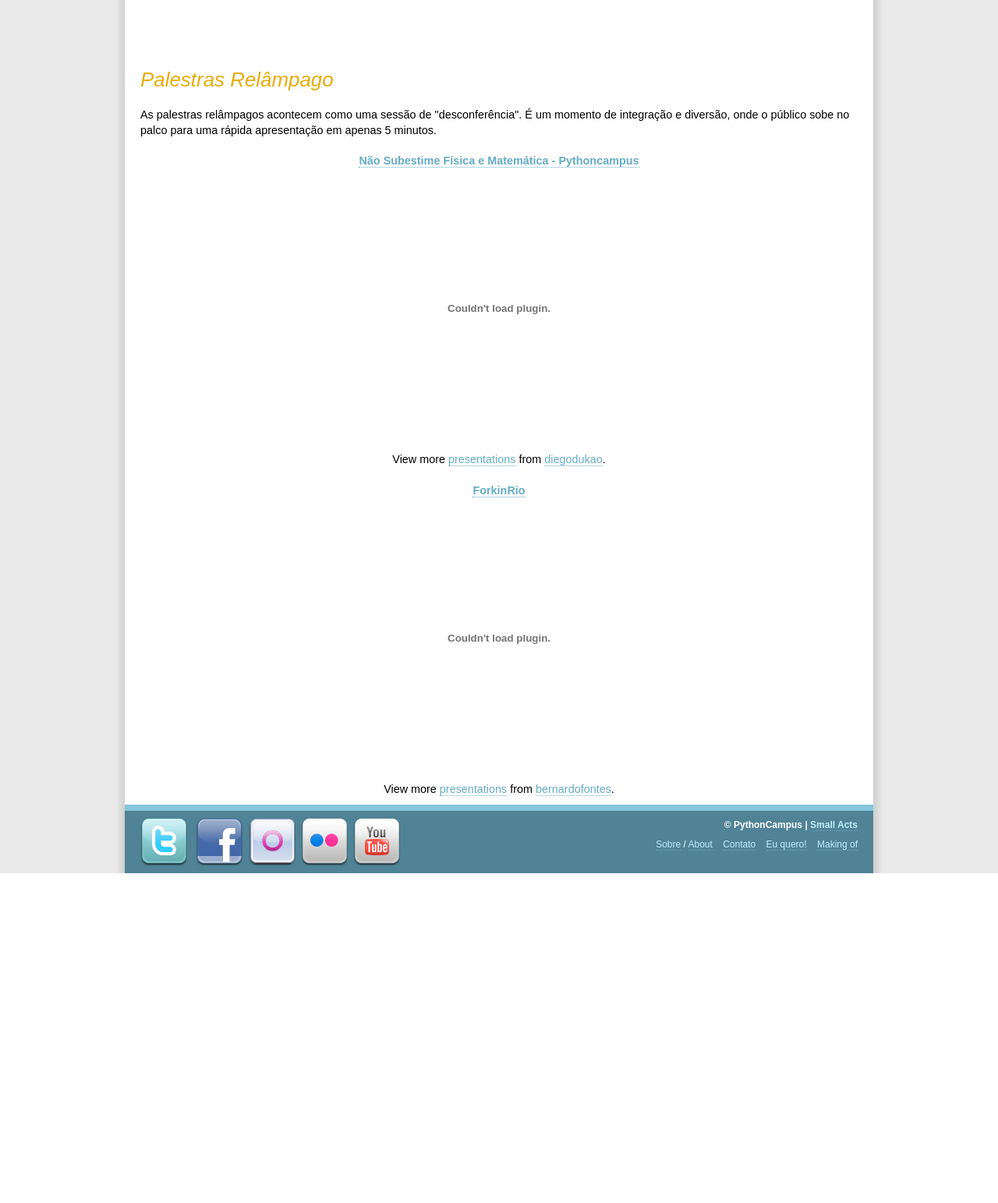
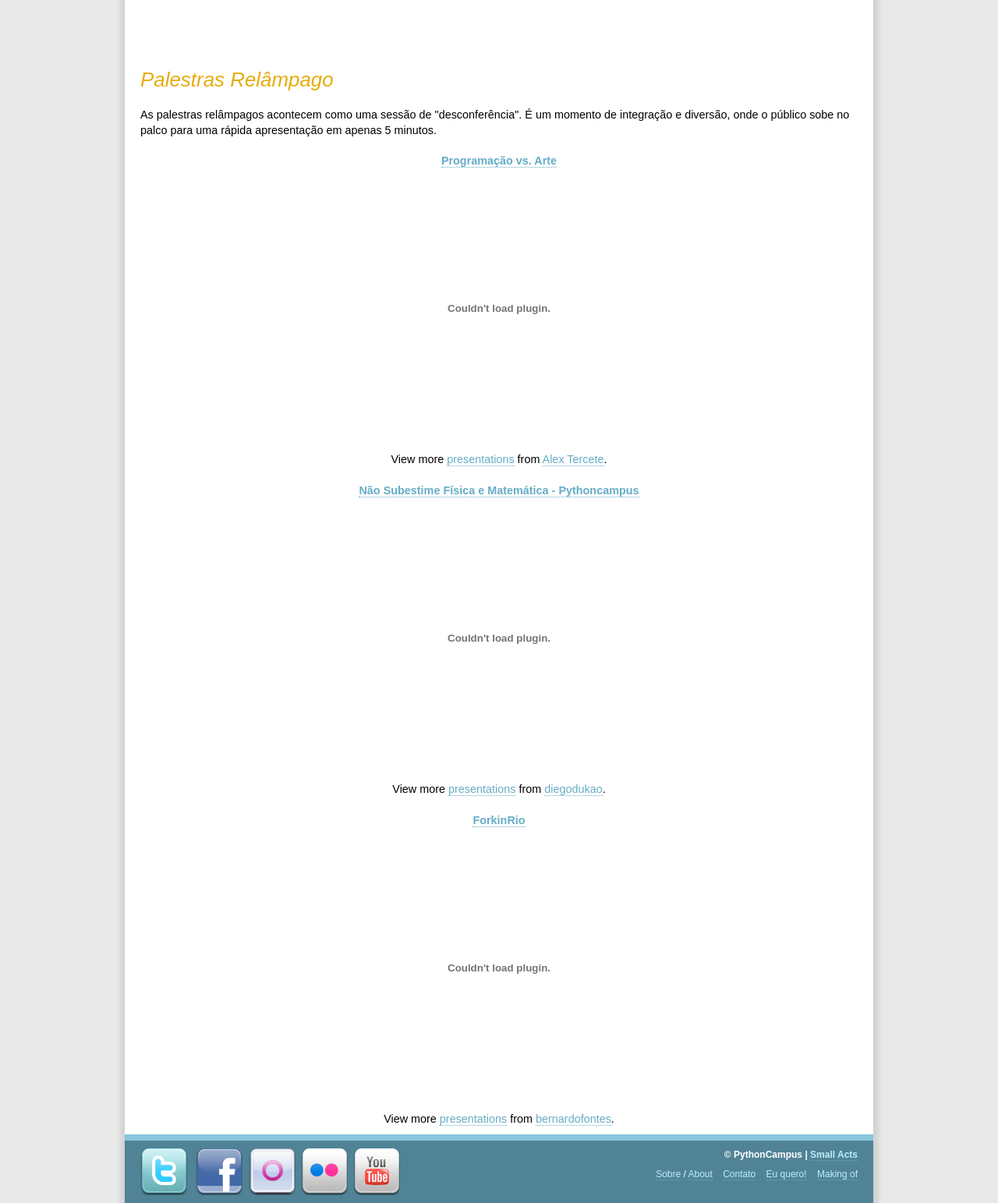
Before and after one commit to flavioamieiro/pythoncampus, a Django app: template templates/slides.html in a window 1280 px wide. Shown: the part 2487-4030 px from the top of the page at 78% size. Before the commit the page ends 3607 px from the top, so only its background shows below. Run offline with Django 3.2, Linux system fonts and the light colour scheme; the template is opened without the code that fills it, so the values that code supplies are empty; parts of the project's set-up code (start-up, migrations or seed data) failed here and were passed over; some libraries are stand-ins or nearby versions.

Commit message:
Added alex's slides.

```diff
--- a/templates/slides.html
+++ b/templates/slides.html
@@ -64,6 +64,8 @@ Aprenda a hackear o "ciclo vicioso social" e ter as rédeas o teclado da sua vid
 
 <p>As palestras relâmpagos acontecem como uma sessão de "desconferência". É um momento de integração e diversão, onde o público sobe no palco para uma rápida apresentação em apenas 5 minutos.</p>
 
+<div style="text-align: center;" id="__ss_4240738"><strong style="display:block;margin:12px 0 4px"><a href="http://www.slideshare.net/alextercete/programao-vs-arte" title="Programação vs. Arte">Programação vs. Arte</a></strong><object id="__sse4240738" width="425" height="355"><param name="movie" value="http://static.slidesharecdn.com/swf/ssplayer2.swf?doc=programao-vs-arte-100523072948-phpapp02&stripped_title=programao-vs-arte" /><param name="allowFullScreen" value="true"/><param name="allowScriptAccess" value="always"/><embed name="__sse4240738" src="http://static.slidesharecdn.com/swf/ssplayer2.swf?doc=programao-vs-arte-100523072948-phpapp02&stripped_title=programao-vs-arte" type="application/x-shockwave-flash" allowscriptaccess="always" allowfullscreen="true" width="425" height="355"></embed></object><div style="padding:5px 0 12px">View more <a href="http://www.slideshare.net/">presentations</a> from <a href="http://www.slideshare.net/alextercete">Alex Tercete</a>.</div></div>
+
 <div style="text-align: center;" id="__ss_4237571"><strong style="display:block;margin:12px 0 4px"><a href="http://www.slideshare.net/diegodukao/pythoncampus" title="Não Subestime Física e Matemática - Pythoncampus">Não Subestime Física e Matemática - Pythoncampus</a></strong><object id="__sse4237571" width="425" height="355"><param name="movie" value="http://static.slidesharecdn.com/swf/ssplayer2.swf?doc=pythoncampus-100522212821-phpapp02&stripped_title=pythoncampus" /><param name="allowFullScreen" value="true"/><param name="allowScriptAccess" value="always"/><embed name="__sse4237571" src="http://static.slidesharecdn.com/swf/ssplayer2.swf?doc=pythoncampus-100522212821-phpapp02&stripped_title=pythoncampus" type="application/x-shockwave-flash" allowscriptaccess="always" allowfullscreen="true" width="425" height="355"></embed></object><div style="padding:5px 0 12px">View more <a href="http://www.slideshare.net/">presentations</a> from <a href="http://www.slideshare.net/diegodukao">diegodukao</a>.</div></div>
 
 <div style="text-align: center;" id="__ss_4237425"><strong style="display:block;margin:12px 0 4px"><a href="http://www.slideshare.net/bernardofontes/forkinrio" title="ForkinRio">ForkinRio</a></strong><object id="__sse4237425" width="425" height="355"><param name="movie" value="http://static.slidesharecdn.com/swf/ssplayer2.swf?doc=forkinrio-100522203038-phpapp02&stripped_title=forkinrio" /><param name="allowFullScreen" value="true"/><param name="allowScriptAccess" value="always"/><embed name="__sse4237425" src="http://static.slidesharecdn.com/swf/ssplayer2.swf?doc=forkinrio-100522203038-phpapp02&stripped_title=forkinrio" type="application/x-shockwave-flash" allowscriptaccess="always" allowfullscreen="true" width="425" height="355"></embed></object><div style="padding:5px 0 12px">View more <a href="http://www.slideshare.net/">presentations</a> from <a href="http://www.slideshare.net/bernardofontes">bernardofontes</a>.</div></div>
```
